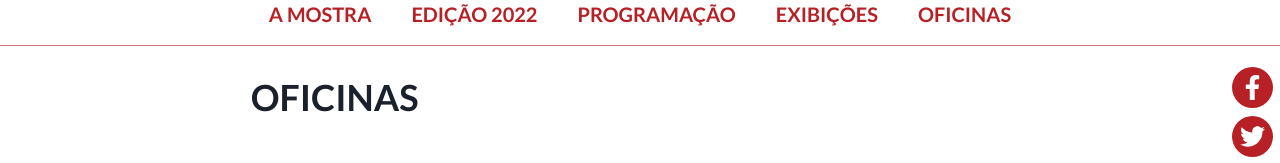
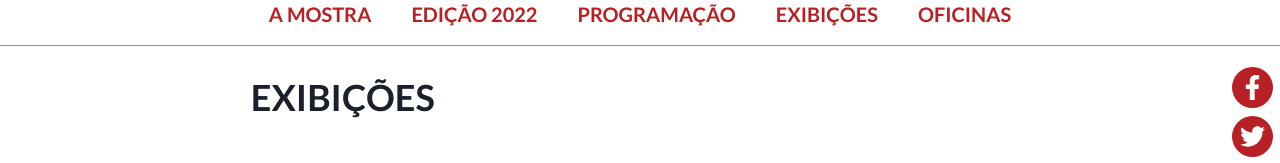
Before and after one commit to mostraecinemario/mostraecinemario, a Next.js app: page /exibicoes in a window 1280 px wide. Shown: the part 183-346 px from the top of the page. Built offline with nearby package versions, Linux system fonts and the light colour scheme.

Commit message:
corrigir titulo

```diff
--- a/src/pages/exibicoes/index.jsx
+++ b/src/pages/exibicoes/index.jsx
@@ -8,7 +8,7 @@ const CinemaItinerante = () => {
         <title>Cinema Itinerante | Mostra de Cinema Latino-Americano de Rio Grande</title>
       </Head>
 
-      <Text fontWeight="bold" alignSelf={"start"} px="20%" fontSize="4xl" textTransform="uppercase" mb={10}>Oficinas</Text>
+      <Text fontWeight="bold" alignSelf={"start"} px="20%" fontSize="4xl" textTransform="uppercase" mb={10}>Exibições</Text>
       <Stack flex='.8'>
         <AspectRatio ratio={{base: 1 / 2, md: 16 / 9}}>
           <iframe src="https://www.google.com/maps/d/embed?mid=1MNCoheTDHkGObLQOq5cOFqn7qv9ePE0&ehbc=2E312F"></iframe>
```
